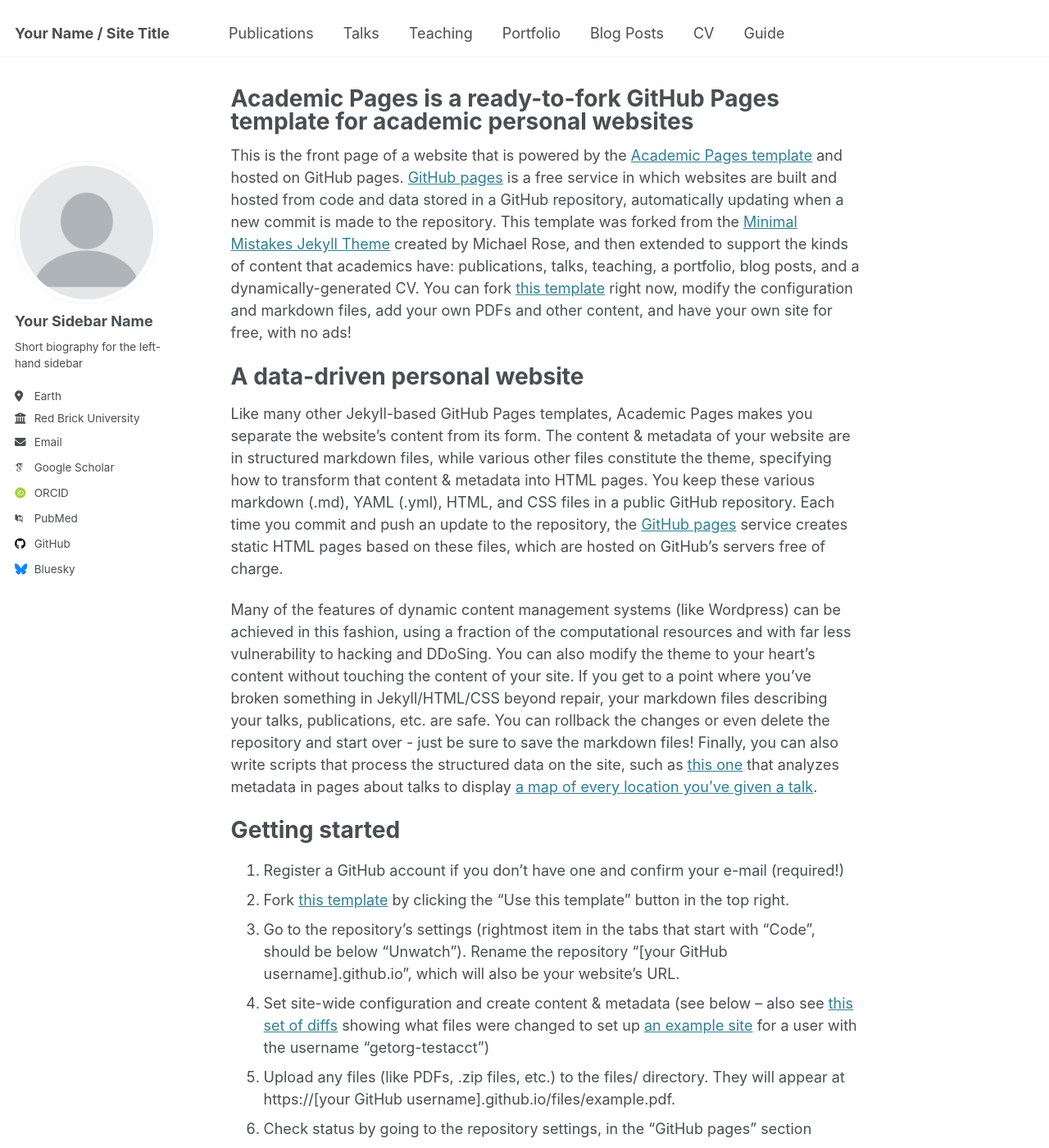
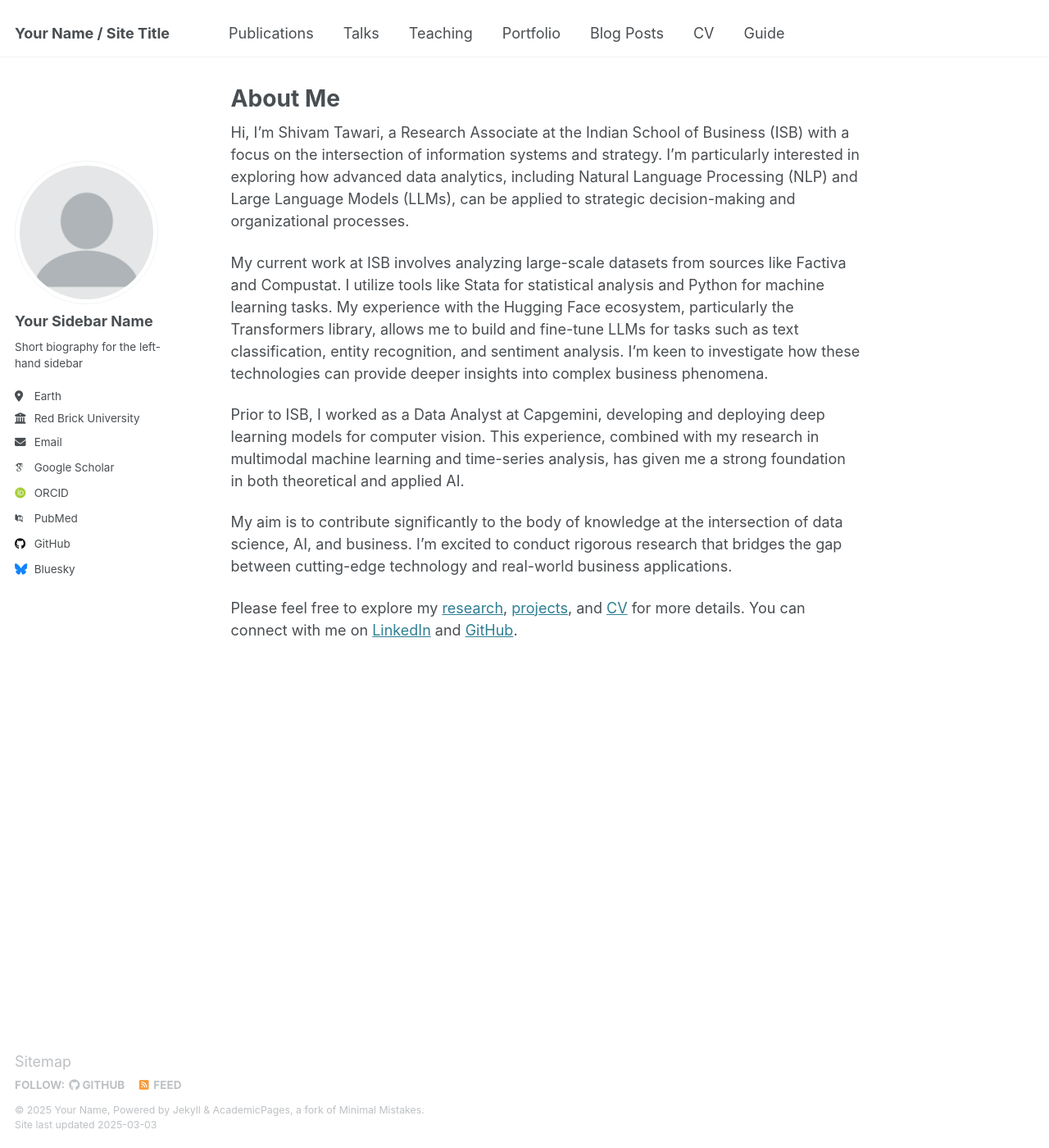
Before and after one commit to shivamtawari/shivamtawari.github.io, a Jekyll site: the page built from _pages/about.md, in a window 1280 px wide and 1400 px high. Shown: the whole window at 82% size. Built offline with Jekyll 4.4.1, drawn with Linux system fonts in a browser that asks for light colours; some web fonts are replaced; some of the changed text lies outside the part shown.

Commit message:
Update about.md

```diff
--- a/_pages/about.md
+++ b/_pages/about.md
@@ -1,49 +1,18 @@
 ---
 permalink: /
-title: "Academic Pages is a ready-to-fork GitHub Pages template for academic personal websites"
+title: "About Me"
 author_profile: true
 redirect_from:
   - /about/
   - /about.html
 ---
 
-This is the front page of a website that is powered by the [Academic Pages template](https://github.com/academicpages/academicpages.github.io) and hosted on GitHub pages. [GitHub pages](https://pages.github.com) is a free service in which websites are built and hosted from code and data stored in a GitHub repository, automatically updating when a new commit is made to the repository. This template was forked from the [Minimal Mistakes Jekyll Theme](https://mmistakes.github.io/minimal-mistakes/) created by Michael Rose, and then extended to support the kinds of content that academics have: publications, talks, teaching, a portfolio, blog posts, and a dynamically-generated CV. You can fork [this template](https://github.com/academicpages/academicpages.github.io) right now, modify the configuration and markdown files, add your own PDFs and other content, and have your own site for free, with no ads!
+Hi, I'm Shivam Tawari, a Research Associate at the Indian School of Business (ISB) with a focus on the intersection of information systems and strategy. I'm particularly interested in exploring how advanced data analytics, including Natural Language Processing (NLP) and Large Language Models (LLMs), can be applied to strategic decision-making and organizational processes.
 
-A data-driven personal website
-======
-Like many other Jekyll-based GitHub Pages templates, Academic Pages makes you separate the website's content from its form. The content & metadata of your website are in structured markdown files, while various other files constitute the theme, specifying how to transform that content & metadata into HTML pages. You keep these various markdown (.md), YAML (.yml), HTML, and CSS files in a public GitHub repository. Each time you commit and push an update to the repository, the [GitHub pages](https://pages.github.com/) service creates static HTML pages based on these files, which are hosted on GitHub's servers free of charge.
+My current work at ISB involves analyzing large-scale datasets from sources like Factiva and Compustat. I utilize tools like Stata for statistical analysis and Python for machine learning tasks. My experience with the Hugging Face ecosystem, particularly the Transformers library, allows me to build and fine-tune LLMs for tasks such as text classification, entity recognition, and sentiment analysis. I'm keen to investigate how these technologies can provide deeper insights into complex business phenomena.
 
-Many of the features of dynamic content management systems (like Wordpress) can be achieved in this fashion, using a fraction of the computational resources and with far less vulnerability to hacking and DDoSing. You can also modify the theme to your heart's content without touching the content of your site. If you get to a point where you've broken something in Jekyll/HTML/CSS beyond repair, your markdown files describing your talks, publications, etc. are safe. You can rollback the changes or even delete the repository and start over - just be sure to save the markdown files! Finally, you can also write scripts that process the structured data on the site, such as [this one](https://github.com/academicpages/academicpages.github.io/blob/master/talkmap.ipynb) that analyzes metadata in pages about talks to display [a map of every location you've given a talk](https://academicpages.github.io/talkmap.html).
+Prior to ISB, I worked as a Data Analyst at Capgemini, developing and deploying deep learning models for computer vision.  This experience, combined with my research in multimodal machine learning and time-series analysis, has given me a strong foundation in both theoretical and applied AI.
 
-Getting started
-======
-1. Register a GitHub account if you don't have one and confirm your e-mail (required!)
-1. Fork [this template](https://github.com/academicpages/academicpages.github.io) by clicking the "Use this template" button in the top right.
-1. Go to the repository's settings (rightmost item in the tabs that start with "Code", should be below "Unwatch"). Rename the repository "[your GitHub username].github.io", which will also be your website's URL.
-1. Set site-wide configuration and create content & metadata (see below -- also see [this set of diffs](http://archive.is/3TPas) showing what files were changed to set up [an example site](https://getorg-testacct.github.io) for a user with the username "getorg-testacct")
-1. Upload any files (like PDFs, .zip files, etc.) to the files/ directory. They will appear at https://[your GitHub username].github.io/files/example.pdf.
-1. Check status by going to the repository settings, in the "GitHub pages" section
+My aim is to contribute significantly to the body of knowledge at the intersection of data science, AI, and business. I'm excited to conduct rigorous research that bridges the gap between cutting-edge technology and real-world business applications.
 
-Site-wide configuration
-------
-The main configuration file for the site is in the base directory in [_config.yml](https://github.com/academicpages/academicpages.github.io/blob/master/_config.yml), which defines the content in the sidebars and other site-wide features. You will need to replace the default variables with ones about yourself and your site's github repository. The configuration file for the top menu is in [_data/navigation.yml](https://github.com/academicpages/academicpages.github.io/blob/master/_data/navigation.yml). For example, if you don't have a portfolio or blog posts, you can remove those items from that navigation.yml file to remove them from the header.
-
-Create content & metadata
-------
-For site content, there is one markdown file for each type of content, which are stored in directories like _publications, _talks, _posts, _teaching, or _pages. For example, each talk is a markdown file in the [_talks directory](https://github.com/academicpages/academicpages.github.io/tree/master/_talks). At the top of each markdown file is structured data in YAML about the talk, which the theme will parse to do lots of cool stuff. The same structured data about a talk is used to generate the list of talks on the [Talks page](https://academicpages.github.io/talks), each [individual page](https://academicpages.github.io/talks/2012-03-01-talk-1) for specific talks, the talks section for the [CV page](https://academicpages.github.io/cv), and the [map of places you've given a talk](https://academicpages.github.io/talkmap.html) (if you run this [python file](https://github.com/academicpages/academicpages.github.io/blob/master/talkmap.py) or [Jupyter notebook](https://github.com/academicpages/academicpages.github.io/blob/master/talkmap.ipynb), which creates the HTML for the map based on the contents of the _talks directory).
-
-**Markdown generator**
-
-The repository includes [a set of Jupyter notebooks](https://github.com/academicpages/academicpages.github.io/tree/master/markdown_generator
-) that converts a CSV containing structured data about talks or presentations into individual markdown files that will be properly formatted for the Academic Pages template. The sample CSVs in that directory are the ones I used to create my own personal website at stuartgeiger.com. My usual workflow is that I keep a spreadsheet of my publications and talks, then run the code in these notebooks to generate the markdown files, then commit and push them to the GitHub repository.
-
-How to edit your site's GitHub repository
-------
-Many people use a git client to create files on their local computer and then push them to GitHub's servers. If you are not familiar with git, you can directly edit these configuration and markdown files directly in the github.com interface. Navigate to a file (like [this one](https://github.com/academicpages/academicpages.github.io/blob/master/_talks/2012-03-01-talk-1.md) and click the pencil icon in the top right of the content preview (to the right of the "Raw | Blame | History" buttons). You can delete a file by clicking the trashcan icon to the right of the pencil icon. You can also create new files or upload files by navigating to a directory and clicking the "Create new file" or "Upload files" buttons.
-
-Example: editing a markdown file for a talk
-![Editing a markdown file for a talk](/images/editing-talk.png)
-
-For more info
-------
-More info about configuring Academic Pages can be found in [the guide](https://academicpages.github.io/markdown/), the [growing wiki](https://github.com/academicpages/academicpages.github.io/wiki), and you can always [ask a question on GitHub](https://github.com/academicpages/academicpages.github.io/discussions). The [guides for the Minimal Mistakes theme](https://mmistakes.github.io/minimal-mistakes/docs/configuration/) (which this theme was forked from) might also be helpful.
+Please feel free to explore my [research](/research/), [projects](/projects/), and [CV](/cv/) for more details. You can connect with me on [LinkedIn](https://www.linkedin.com/in/shivamtawari) and [GitHub](https://github.com/shivamtawari).
```
